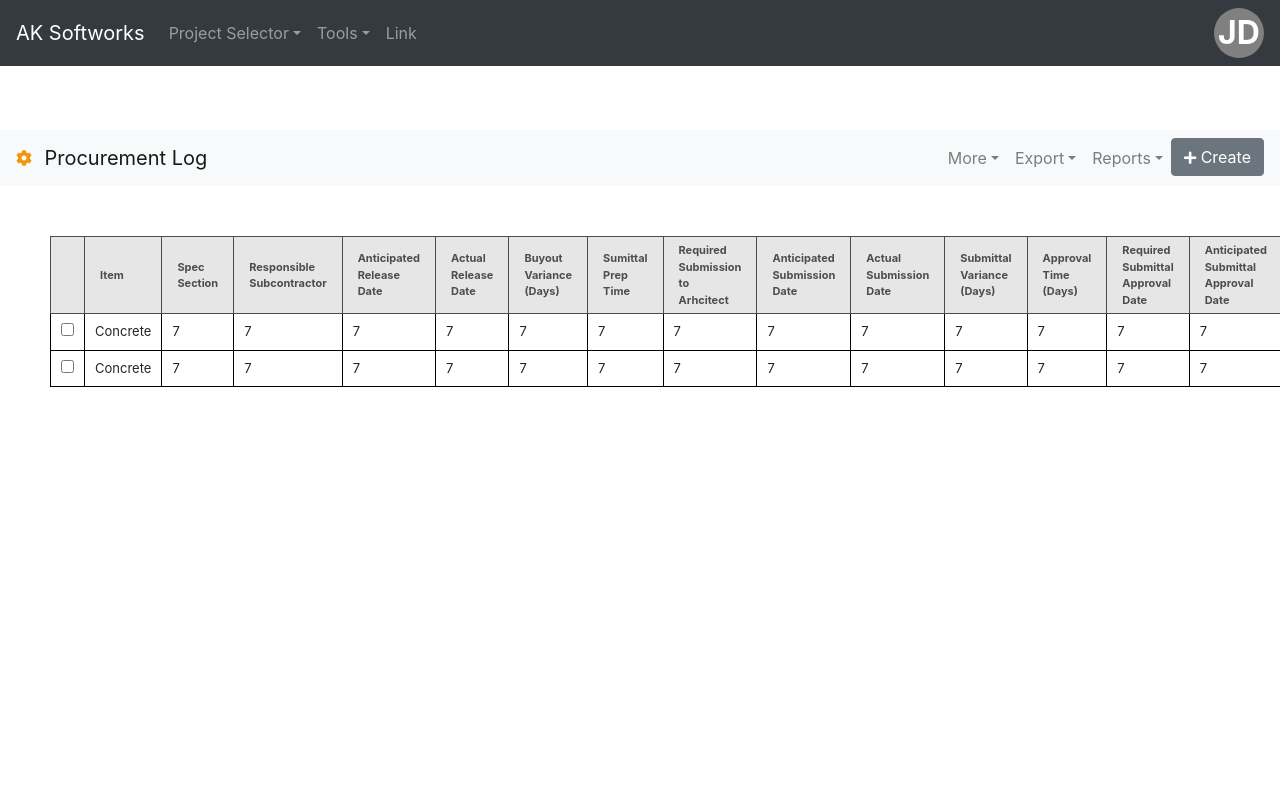
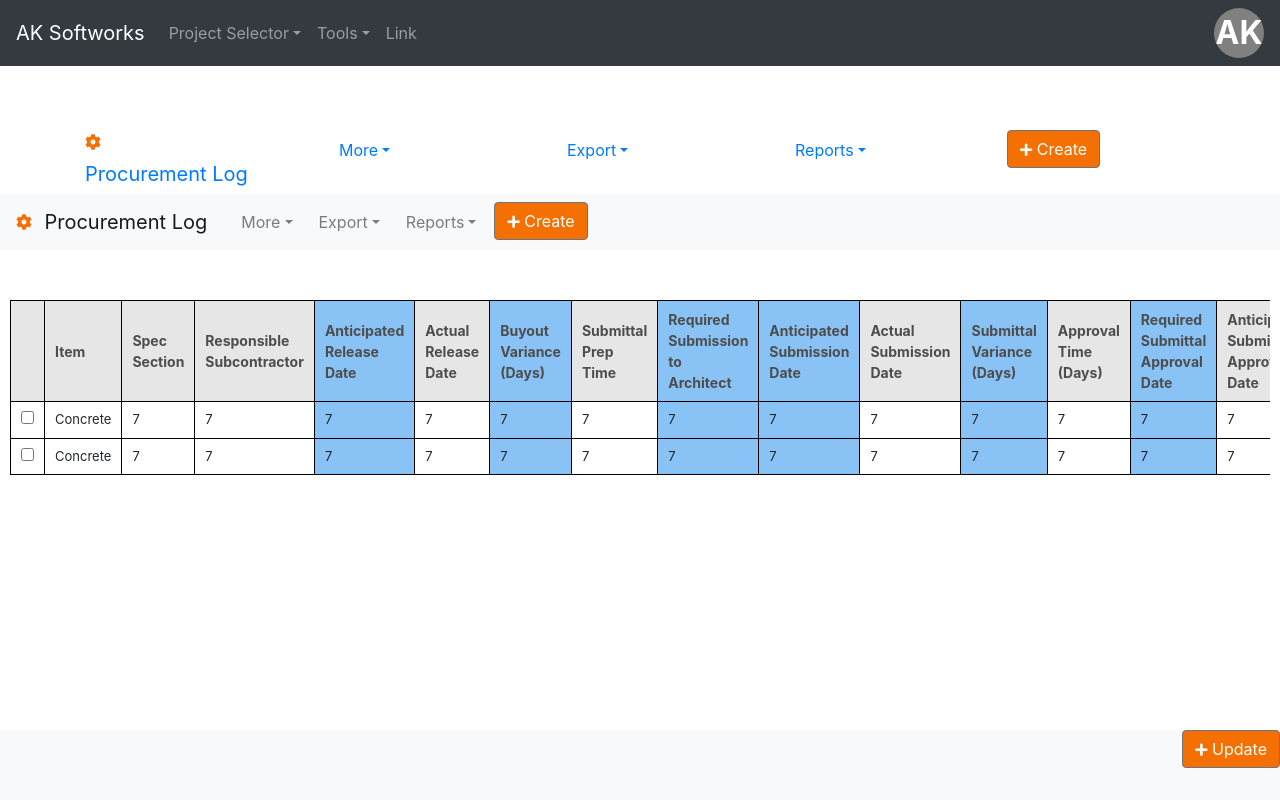
Before and after one commit to akstl1/Construction-Procurement-Log, a web app: file index.html in a window 1280 px wide. Run offline with its HTML, style and script files only (its server is not run), Linux system fonts and the light colour scheme; some libraries are stand-ins or nearby versions.

Commit message:
updated styling and navbar

```diff
--- a/css/styles.css
+++ b/css/styles.css
@@ -1,3 +1,30 @@
+/* Element styling */
+table {
+  border: 1px solid black;
+
+}
+
+th, td {
+  padding: .5rem 10px;
+  border: 1px solid black;
+  text-align: left;
+}
+
+th {
+  /* height: auto; */
+  /* max-height: 10px;
+  max-width: 200px; */
+  /* overflow-y: hidden; */
+  background: #e6e6e6;
+  color: #4D4D4D;
+  font-size: 14px;
+  overflow-x: auto;
+}
+
+td {
+  font-size: 13px;
+}
+
 /* Top Navbar Styling */
 
 .avatar-circle {
@@ -16,14 +43,13 @@
 
 .fa-cog {
   padding-right: 1%;
-  color: #f0980c;
+  color: #f57002;
 }
 
 .initials {
-  /* position: relative;
-  top: 25px; /* 25% of parent */
-  font-size: 2rem; /* 50% of parent */
-  line-height: 50px; /* 50% of parent */
+
+  font-size: 2rem;
+  line-height: 50px;
   color: #fff;
   font-weight: bold;
 }
@@ -32,38 +58,37 @@
 
 /* Second Navbar Styling */
 
+.control-bar-item {
+  margin-left: 10px;
+}
 
+.create-btn {
+  background-color: #f57002;
+}
 
 /* Table Styling */
 
-table {
-  width: 80%;
-  margin: 50px;
-  margin-right: 50px;
-}
 
-th {
-  height: auto;
-  max-height: 10px;
-  max-width: 200px;
-  overflow: hidden;
-  padding: 5px 15px;
-  border: 1px solid;
-  text-align: left;
-  background: #e6e6e6;
-  color: #4D4D4D;
-  font-size: 11px;
+
+#table {
   overflow-x: auto;
-}
-
-td {
-  border: 1px solid black;
-  text-align: left;
-  font-size: 13px;
-  padding: .5rem 10px;
+  overflow-y: auto;
+  margin: 50px 10px;
 
 }
 
-#table {
-  overflow-x: auto;
+.calculated-table-field {
+  background-color: #89c3f5;
 }
+
+/* Footer */
+
+#footer {
+  background-color: #F8F9FA;
+  margin-bottom: 0;
+  position: absolute;
+  bottom: 0;
+  width: 100%;
+  height: 70px;
+  text-align: right;
+}
--- a/index.html
+++ b/index.html
@@ -18,7 +18,6 @@
       <button class="navbar-toggler" type="button" data-toggle="collapse" data-target="#navbarSupportedContent" aria-controls="navbarSupportedContent" aria-expanded="false" aria-label="Toggle navigation">
         <span class="navbar-toggler-icon"></span>
       </button>
-
       <div class="collapse navbar-collapse" id="navbarSupportedContent">
         <ul class="navbar-nav mr-auto">
           <li class="nav-item dropdown">
@@ -26,83 +25,103 @@
             <div class="dropdown-menu" aria-labelledby="navbarDropdown">
               <a class="dropdown-item" href="#">Project #1</a>
               <a class="dropdown-item" href="#">Project #2</a>
-              <!-- <div class="dropdown-divider"></div>
-            <a class="dropdown-item" href="#">Something else here</a>
-          </div> -->
           </li>
           <li class="nav-item dropdown">
             <a class="nav-link dropdown-toggle" href="#" id="navbarDropdown" role="button" data-toggle="dropdown" aria-haspopup="true" aria-expanded="false">Tools</a>
             <div class="dropdown-menu" aria-labelledby="navbarDropdown">
               <a class="dropdown-item" href="#">Submittal Log</a>
               <a class="dropdown-item" href="#">Other Tool</a>
-              <!-- <div class="dropdown-divider"></div>
-            <a class="dropdown-item" href="#">Something else here</a>
-          </div> -->
           </li>
           <li class="nav-item">
             <a class="nav-link" href="#">Link</a>
           </li>
 
-          <!-- <li class="nav-item">
-          <a class="nav-link disabled" href="#" tabindex="-1" aria-disabled="true">Disabled</a>
-        </li> -->
         </ul>
-        <div class="avatar-circle"> <span class="initials">JD</span>
+        <div class="avatar-circle"> <span class="initials">AK</span>
         </div>
-        <!-- <form class="form-inline my-2 my-lg-0">
-        <input class="form-control mr-sm-2" type="search" placeholder="Search" aria-label="Search">
-        <button class="btn btn-outline-success my-2 my-sm-0" type="submit">Search</button>
-      </form> -->
+
       </div>
     </nav>
   </div>
 
+<div class="container">
+<div class="row">
+  <div class="col">
+    <i class="fas fa-cog"></i>
+    <a class="navbar-brand" href="#">Procurement Log</a>
+  </div>
+
+  <div class="col">
+    <a class="nav-link dropdown-toggle control-bar-item" href="#" id="navbarDropdown" role="button" data-toggle="dropdown" aria-haspopup="true" aria-expanded="false">More</a>
+    <div class="dropdown-menu" aria-labelledby="navbarDropdown">
+      <a class="dropdown-item" href="#">Items</a>
+      <a class="dropdown-item" href="#">Spec Sections</a>
+    </div>
+  </div>
+
+  <div class="col">
+    <a class="nav-link dropdown-toggle control-bar-item" href="#" id="navbarDropdown" role="button" data-toggle="dropdown" aria-haspopup="true" aria-expanded="false">Export</a>
+    <div class="dropdown-menu" aria-labelledby="navbarDropdown">
+      <a class="dropdown-item" href="#">PDF</a>
+      <a class="dropdown-item" href="#">CSV</a>
+      <a class="dropdown-item" href="#">Excel</a>
+    </div>
+  </div>
+    <div class="col">
+      <a class="nav-link dropdown-toggle control-bar-item" href="#" id="navbarDropdown" role="button" data-toggle="dropdown" aria-haspopup="true" aria-expanded="false">Reports</a>
+      <div class="dropdown-menu" aria-labelledby="navbarDropdown">
+        <a class="dropdown-item" href="#">Critical Item Report</a>
+        <a class="dropdown-item" href="#">Long Lead Report</a>
+        <a class="dropdown-item" href="#">Trade Specific Report</a>
+      </div>
+    </div>
+    <div class="col">
+      <button type="button" class="control-bar-item btn btn-secondary create-btn"> <i class="fas fa-sm fa-plus"></i> Create</button>
+    </div>
+  </div>
+</div>
+</div>
+
 
   <section class="control-bar">
-    <nav class="navbar navbar-expand navbar-light bg-light">
+    <nav class="navbar navbar-expand-lg navbar-light bg-light">
       <i class="fas fa-cog"></i>
       <a class="navbar-brand" href="#">Procurement Log</a>
 
-
-
-      <div class="ml-auto">
+      <div class="">
         <div class="navbar-collapse collapse">
-          <ul class="navbar-nav">
+          <ul class="navbar-nav ml-auto">
             <li class="nav-item dropdown">
-              <a class="nav-link dropdown-toggle" href="#" id="navbarDropdown" role="button" data-toggle="dropdown" aria-haspopup="true" aria-expanded="false">More</a>
+              <a class="nav-link dropdown-toggle control-bar-item" href="#" id="navbarDropdown" role="button" data-toggle="dropdown" aria-haspopup="true" aria-expanded="false">More</a>
               <div class="dropdown-menu" aria-labelledby="navbarDropdown">
                 <a class="dropdown-item" href="#">Items</a>
-                <a class="dropdown-item" href="#">Spec Sections</a>
+                <a class="dropdown-item" href="#">Spec Sections</a></div>
             </li>
 
             <li class="nav-item dropdown">
-              <a class="nav-link dropdown-toggle" href="#" id="navbarDropdown" role="button" data-toggle="dropdown" aria-haspopup="true" aria-expanded="false">Export</a>
+              <a class="nav-link dropdown-toggle control-bar-item" href="#" id="navbarDropdown" role="button" data-toggle="dropdown" aria-haspopup="true" aria-expanded="false">Export</a>
               <div class="dropdown-menu" aria-labelledby="navbarDropdown">
                 <a class="dropdown-item" href="#">PDF</a>
                 <a class="dropdown-item" href="#">CSV</a>
                 <a class="dropdown-item" href="#">Excel</a>
+              </div>
             </li>
 
             <li class="nav-item dropdown">
-              <a class="nav-link dropdown-toggle" href="#" id="navbarDropdown" role="button" data-toggle="dropdown" aria-haspopup="true" aria-expanded="false">Reports</a>
+              <a class="nav-link dropdown-toggle control-bar-item" href="#" id="navbarDropdown" role="button" data-toggle="dropdown" aria-haspopup="true" aria-expanded="false">Reports</a>
               <div class="dropdown-menu" aria-labelledby="navbarDropdown">
                 <a class="dropdown-item" href="#">Critical Item Report</a>
                 <a class="dropdown-item" href="#">Long Lead Report</a>
                 <a class="dropdown-item" href="#">Trade Specific Report</a>
+              </div>
             </li>
 
             <li class="nav-item">
-              <button type="button" class="btn btn-secondary"> <i class="fas fa-sm fa-plus"></i>  Create</button>
-
-
+              <button type="button" class="control-bar-item btn btn-secondary create-btn"> <i class="fas fa-sm fa-plus"></i> Create</button>
             </li>
-
-
           </ul>
         </div>
       </div>
-    </nav>
-
     </nav>
   </section>
 
@@ -113,26 +132,26 @@
         <th>Item</th>
         <th>Spec Section</th>
         <th>Responsible Subcontractor</th>
-        <th>Anticipated Release Date</th>
+        <th class="calculated-table-field">Anticipated Release Date</th>
         <th>Actual Release Date</th>
-        <th>Buyout Variance (Days)</th>
-        <th>Sumittal Prep Time</th>
-        <th>Required Submission to Arhcitect</th>
-        <th>Anticipated Submission Date</th>
+        <th class="calculated-table-field">Buyout Variance (Days)</th>
+        <th>Submittal Prep Time</th>
+        <th class="calculated-table-field">Required Submission to Architect</th>
+        <th class="calculated-table-field">Anticipated Submission Date</th>
         <th>Actual Submission Date</th>
-        <th>Submittal Variance (Days)</th>
+        <th class="calculated-table-field">Submittal Variance (Days)</th>
         <th>Approval Time (Days)</th>
-        <th>Required Submittal Approval Date</th>
+        <th class="calculated-table-field">Required Submittal Approval Date</th>
         <th>Anticipated Submittal Approval Date</th>
         <th>Actual Submittal Approval Date</th>
-        <th>Approval Variance</th>
+        <th class="calculated-table-field">Approval Variance</th>
         <th>Lead Time</th>
         <th>Required On Site Date</th>
-        <th>Anticipated Delivery Date</th>
+        <th class="calculated-table-field">Anticipated Delivery Date</th>
         <th>Confirmed Delivery Date</th>
         <th>Confirmed Sub Warehouse (Y/N)</th>
         <th>Actual Delivery Date</th>
-        <th> Delivery Variance (Days)</th>
+        <th class="calculated-table-field"> Delivery Variance (Days)</th>
         <th> Notes</th>
       </thead>
       <tr>
@@ -140,26 +159,26 @@
         <td> <span contenteditable="true">Concrete</span> </td>
         <td> <span contenteditable="true">7</span> </td>
         <td> <span contenteditable="true">7</span> </td>
+        <td class="calculated-table-field"> <span contenteditable="true">7</span> </td>
+        <td> <span contenteditable="true">7</span> </td>
+        <td class="calculated-table-field"> <span contenteditable="true">7</span> </td>
+        <td> <span contenteditable="true">7</span> </td>
+        <td class="calculated-table-field"> <span contenteditable="true">7</span> </td>
+        <td class="calculated-table-field"> <span contenteditable="true">7</span> </td>
+        <td> <span contenteditable="true">7</span> </td>
+        <td class="calculated-table-field"> <span contenteditable="true">7</span> </td>
+        <td> <span contenteditable="true">7</span> </td>
+        <td class="calculated-table-field"> <span contenteditable="true">7</span> </td>
+        <td> <span contenteditable="true">7</span> </td>
+        <td> <span contenteditable="true">7</span> </td>
+        <td class="calculated-table-field"> <span contenteditable="true">7</span> </td>
+        <td> <span contenteditable="true">7</span> </td>
+        <td> <span contenteditable="true">7</span> </td>
+        <td class="calculated-table-field"> <span contenteditable="true">7</span> </td>
         <td> <span contenteditable="true">7</span> </td>
         <td> <span contenteditable="true">7</span> </td>
         <td> <span contenteditable="true">7</span> </td>
-        <td> <span contenteditable="true">7</span> </td>
-        <td> <span contenteditable="true">7</span> </td>
-        <td> <span contenteditable="true">7</span> </td>
-        <td> <span contenteditable="true">7</span> </td>
-        <td> <span contenteditable="true">7</span> </td>
-        <td> <span contenteditable="true">7</span> </td>
-        <td> <span contenteditable="true">7</span> </td>
-        <td> <span contenteditable="true">7</span> </td>
-        <td> <span contenteditable="true">7</span> </td>
-        <td> <span contenteditable="true">7</span> </td>
-        <td> <span contenteditable="true">7</span> </td>
-        <td> <span contenteditable="true">7</span> </td>
-        <td> <span contenteditable="true">7</span> </td>
-        <td> <span contenteditable="true">7</span> </td>
-        <td> <span contenteditable="true">7</span> </td>
-        <td> <span contenteditable="true">7</span> </td>
-        <td> <span contenteditable="true">7</span> </td>
+        <td class="calculated-table-field"> <span contenteditable="true">7</span> </td>
         <td> <span contenteditable="true">7</span> </td>
       </tr>
       <tr>
@@ -167,29 +186,35 @@
         <td> <span contenteditable="true">Concrete</span> </td>
         <td> <span contenteditable="true">7</span> </td>
         <td> <span contenteditable="true">7</span> </td>
+        <td class="calculated-table-field"> <span contenteditable="true">7</span> </td>
+        <td> <span contenteditable="true">7</span> </td>
+        <td class="calculated-table-field"> <span contenteditable="true">7</span> </td>
+        <td> <span contenteditable="true">7</span> </td>
+        <td class="calculated-table-field"> <span contenteditable="true">7</span> </td>
+        <td class="calculated-table-field"> <span contenteditable="true">7</span> </td>
+        <td> <span contenteditable="true">7</span> </td>
+        <td class="calculated-table-field"> <span contenteditable="true">7</span> </td>
+        <td> <span contenteditable="true">7</span> </td>
+        <td class="calculated-table-field"> <span contenteditable="true">7</span> </td>
+        <td> <span contenteditable="true">7</span> </td>
+        <td> <span contenteditable="true">7</span> </td>
+        <td class="calculated-table-field"> <span contenteditable="true">7</span> </td>
+        <td> <span contenteditable="true">7</span> </td>
+        <td> <span contenteditable="true">7</span> </td>
+        <td class="calculated-table-field"> <span contenteditable="true">7</span> </td>
         <td> <span contenteditable="true">7</span> </td>
         <td> <span contenteditable="true">7</span> </td>
         <td> <span contenteditable="true">7</span> </td>
-        <td> <span contenteditable="true">7</span> </td>
-        <td> <span contenteditable="true">7</span> </td>
-        <td> <span contenteditable="true">7</span> </td>
-        <td> <span contenteditable="true">7</span> </td>
-        <td> <span contenteditable="true">7</span> </td>
-        <td> <span contenteditable="true">7</span> </td>
-        <td> <span contenteditable="true">7</span> </td>
-        <td> <span contenteditable="true">7</span> </td>
-        <td> <span contenteditable="true">7</span> </td>
-        <td> <span contenteditable="true">7</span> </td>
-        <td> <span contenteditable="true">7</span> </td>
-        <td> <span contenteditable="true">7</span> </td>
-        <td> <span contenteditable="true">7</span> </td>
-        <td> <span contenteditable="true">7</span> </td>
-        <td> <span contenteditable="true">7</span> </td>
-        <td> <span contenteditable="true">7</span> </td>
-        <td> <span contenteditable="true">7</span> </td>
+        <td class="calculated-table-field"> <span contenteditable="true">7</span> </td>
         <td> <span contenteditable="true">7</span> </td>
       </tr>
+
     </table>
+  </section>
+
+  <section id="footer">
+    <button type="button" class="control-bar-item btn btn-secondary create-btn"> <i class="fas fa-sm fa-plus"></i> Update</button>
+
   </section>
 
 
```
